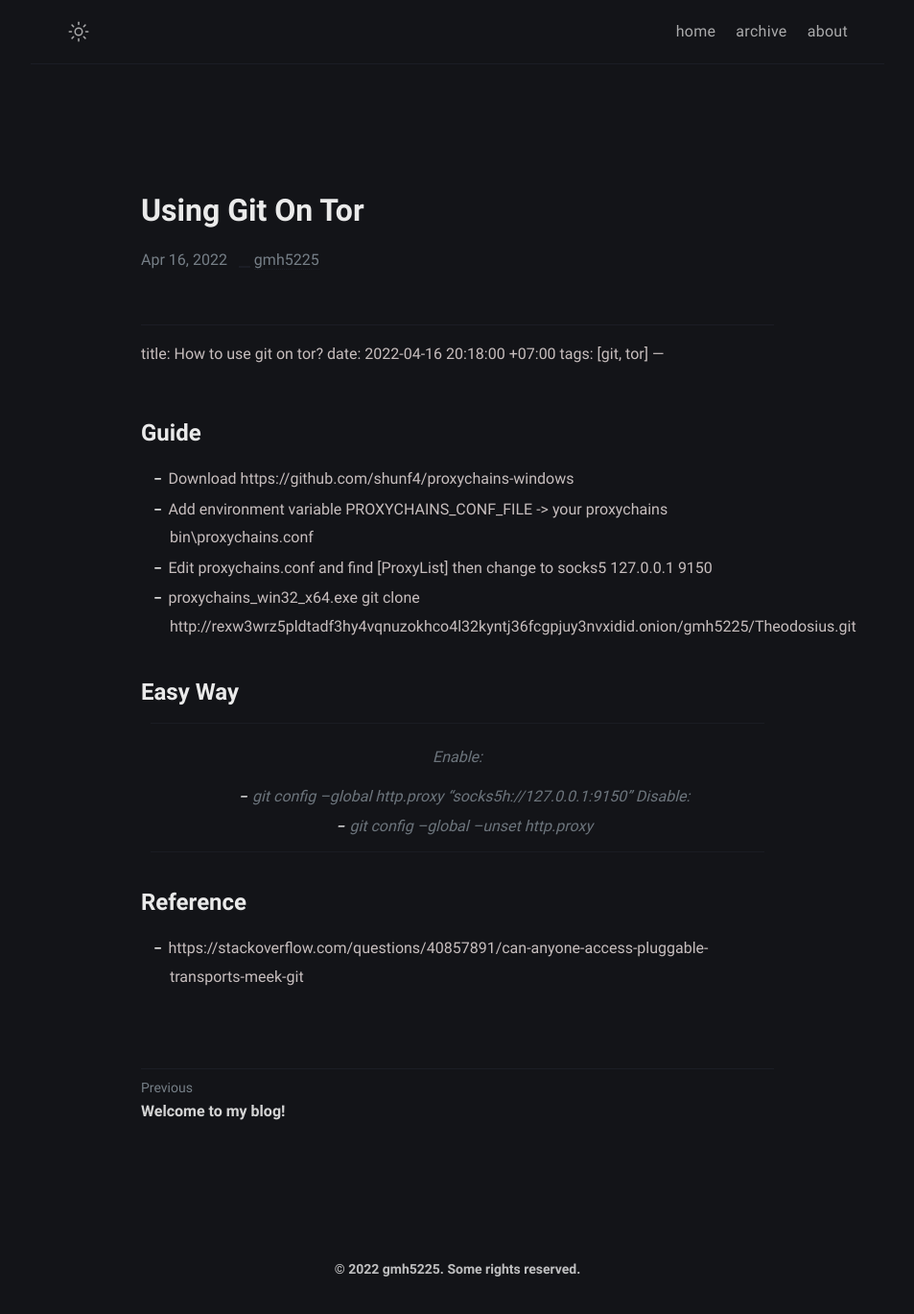
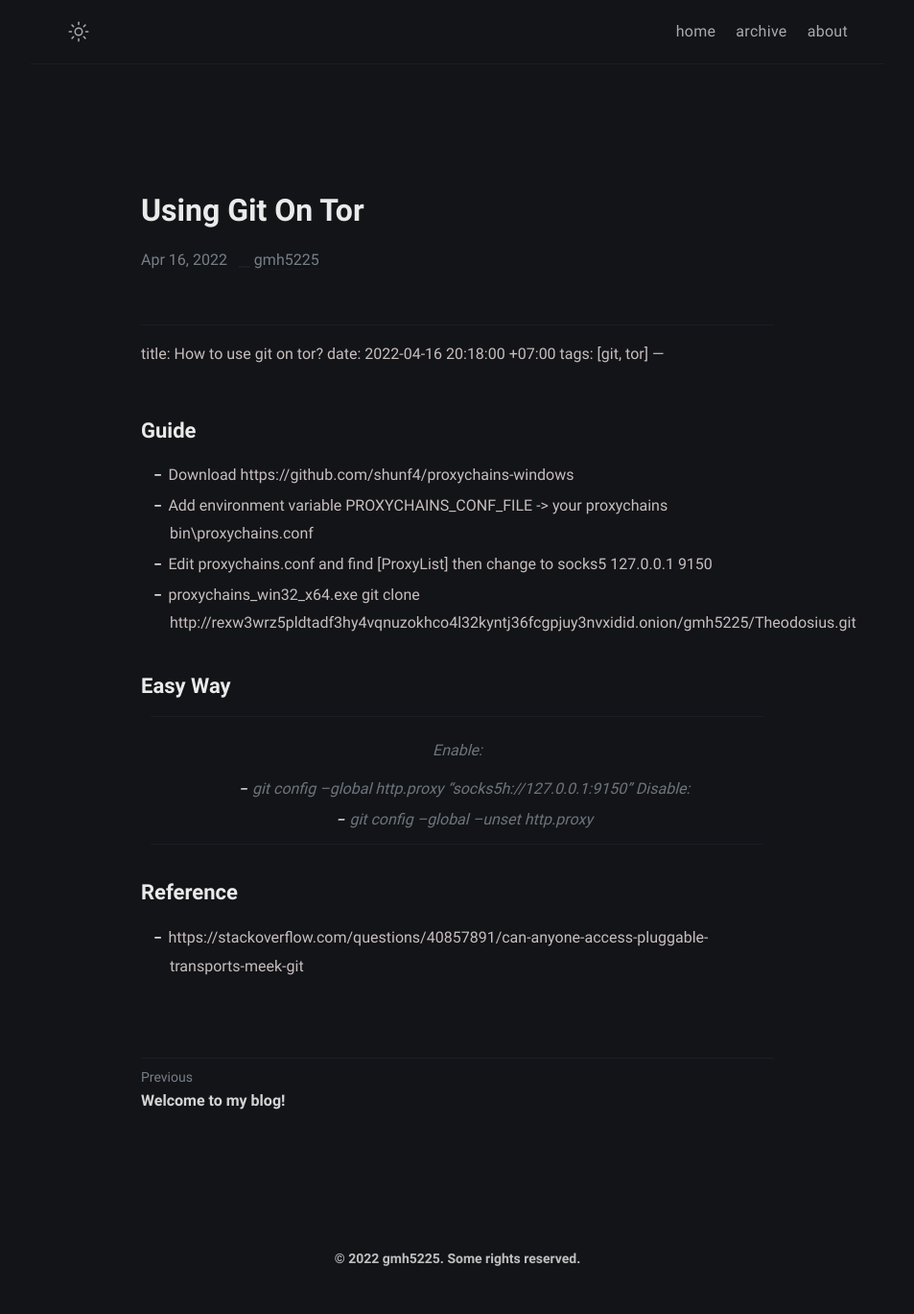
Before and after one commit to gmh5225/gmh5225.github.io, a Jekyll site: the page built from _posts/using-git-on-tor/2022-04-16-using-git-on-tor.md, in a window 1280 px wide. Shown: the whole page at 96% size, without its empty margins (163-1116 px from the left). Built offline with Jekyll 4.4.1, drawn with Linux system fonts in a browser that asks for light colours.

```diff
--- a/_posts/using-git-on-tor/2022-04-16-using-git-on-tor.md
+++ b/_posts/using-git-on-tor/2022-04-16-using-git-on-tor.md
@@ -5,18 +5,18 @@ date: 2022-04-16 20:18:00 +07:00
 tags: [git, tor]
 ---
 
-# Guide
+## Guide
 - Download https://github.com/shunf4/proxychains-windows
 - Add environment variable PROXYCHAINS_CONF_FILE -> your proxychains bin\proxychains.conf
 - Edit proxychains.conf and find [ProxyList] then change to socks5 127.0.0.1 9150
 - proxychains_win32_x64.exe git clone http://rexw3wrz5pldtadf3hy4vqnuzokhco4l32kyntj36fcgpjuy3nvxidid.onion/gmh5225/Theodosius.git
 
-# Easy Way
+## Easy Way
 > Enable:
 - git config --global http.proxy "socks5h://127.0.0.1:9150"
 > Disable:
 - git config --global --unset http.proxy
 
 
-# Reference
+## Reference
 - https://stackoverflow.com/questions/40857891/can-anyone-access-pluggable-transports-meek-git
```
